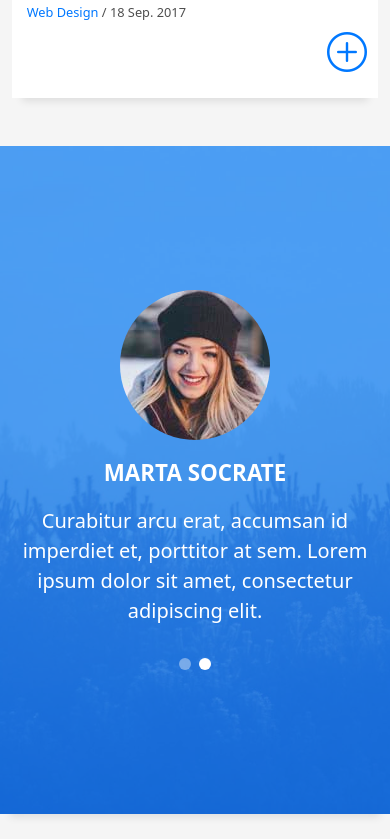
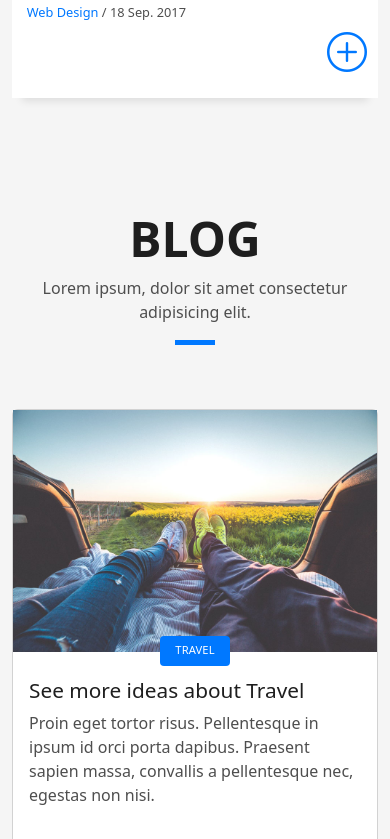
Before and after one commit to Fernando-TorresGithub/portafolio, a plain HTML site: page index.html in a window 390 px wide. Shown: the part 7493-8332 px from the top of the page. Drawn offline with Linux system fonts and the light colour scheme.

Commit message:
cambios sjsjsj

```diff
--- a/index.html
+++ b/index.html
@@ -394,57 +394,6 @@
       </div>
     </section><!-- End Portfolio Section -->
 
-    <!-- ======= Testimonials Section ======= -->
-    <div class="testimonials paralax-mf bg-image" style="background-image: url(assets/img/overlay-bg.jpg)">
-      <div class="overlay-mf"></div>
-      <div class="container">
-        <div class="row">
-          <div class="col-md-12">
-
-            <div class="testimonials-slider swiper" data-aos="fade-up" data-aos-delay="100">
-              <div class="swiper-wrapper">
-
-                <div class="swiper-slide">
-                  <div class="testimonial-box">
-                    <div class="author-test">
-                      <img src="assets/img/testimonial-2.jpg" alt="" class="rounded-circle b-shadow-a">
-                      <span class="author">Xavi Alonso</span>
-                    </div>
-                    <div class="content-test">
-                      <p class="description lead">
-                        Curabitur arcu erat, accumsan id imperdiet et, porttitor at sem. Lorem ipsum dolor sit amet,
-                        consectetur adipiscing elit.
-                      </p>
-                    </div>
-                  </div>
-                </div><!-- End testimonial item -->
-
-                <div class="swiper-slide">
-                  <div class="testimonial-box">
-                    <div class="author-test">
-                      <img src="assets/img/testimonial-4.jpg" alt="" class="rounded-circle b-shadow-a">
-                      <span class="author">Marta Socrate</span>
-                    </div>
-                    <div class="content-test">
-                      <p class="description lead">
-                        Curabitur arcu erat, accumsan id imperdiet et, porttitor at sem. Lorem ipsum dolor sit amet,
-                        consectetur adipiscing elit.
-                      </p>
-                    </div>
-                  </div>
-                </div><!-- End testimonial item -->
-              </div>
-              <div class="swiper-pagination"></div>
-            </div>
-
-            <!-- <div id="testimonial-mf" class="owl-carousel owl-theme">
-
-        </div> -->
-          </div>
-        </div>
-      </div>
-    </div><!-- End Testimonials Section -->
-
     <!-- ======= Blog Section ======= -->
     <section id="blog" class="blog-mf sect-pt4 route">
       <div class="container">
```
